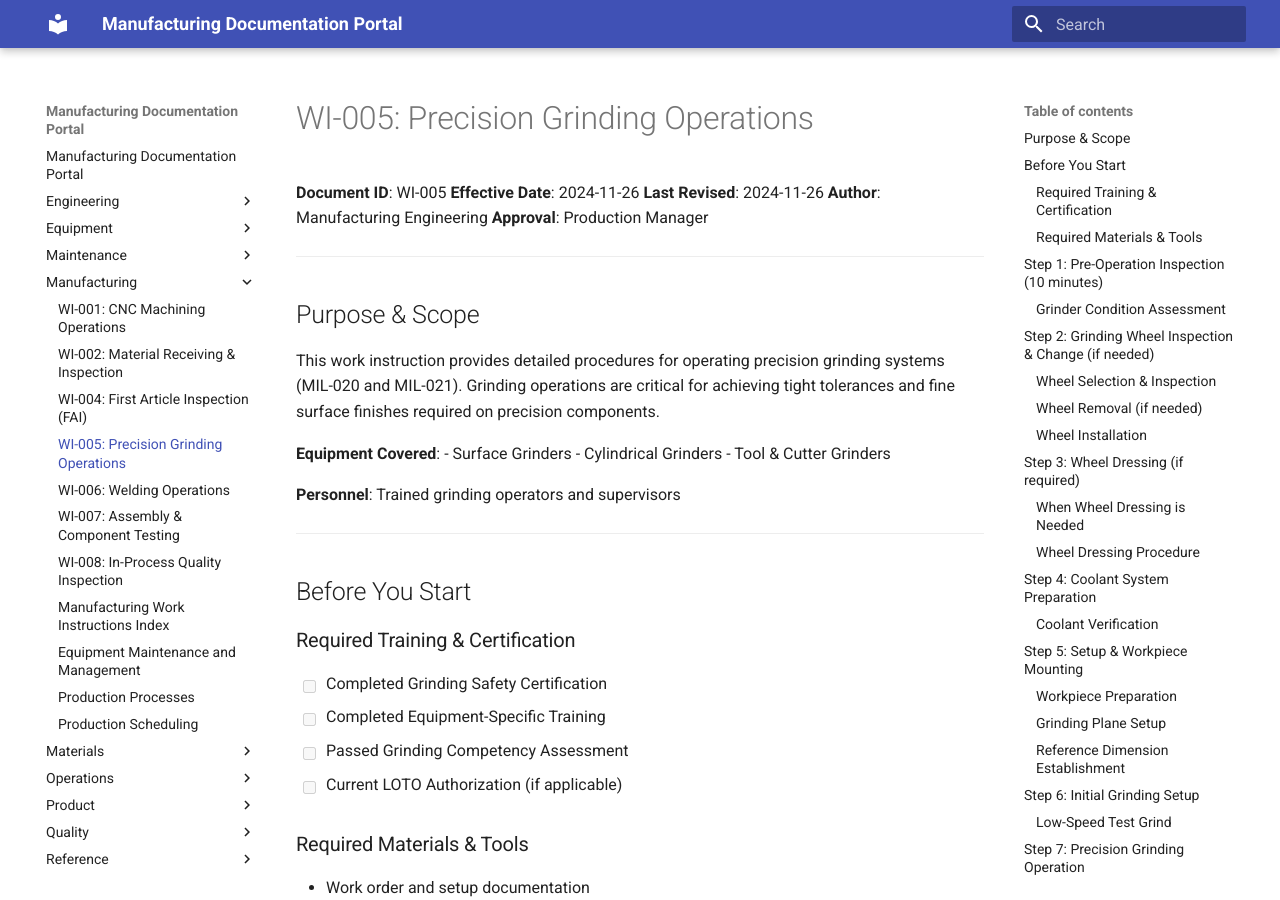
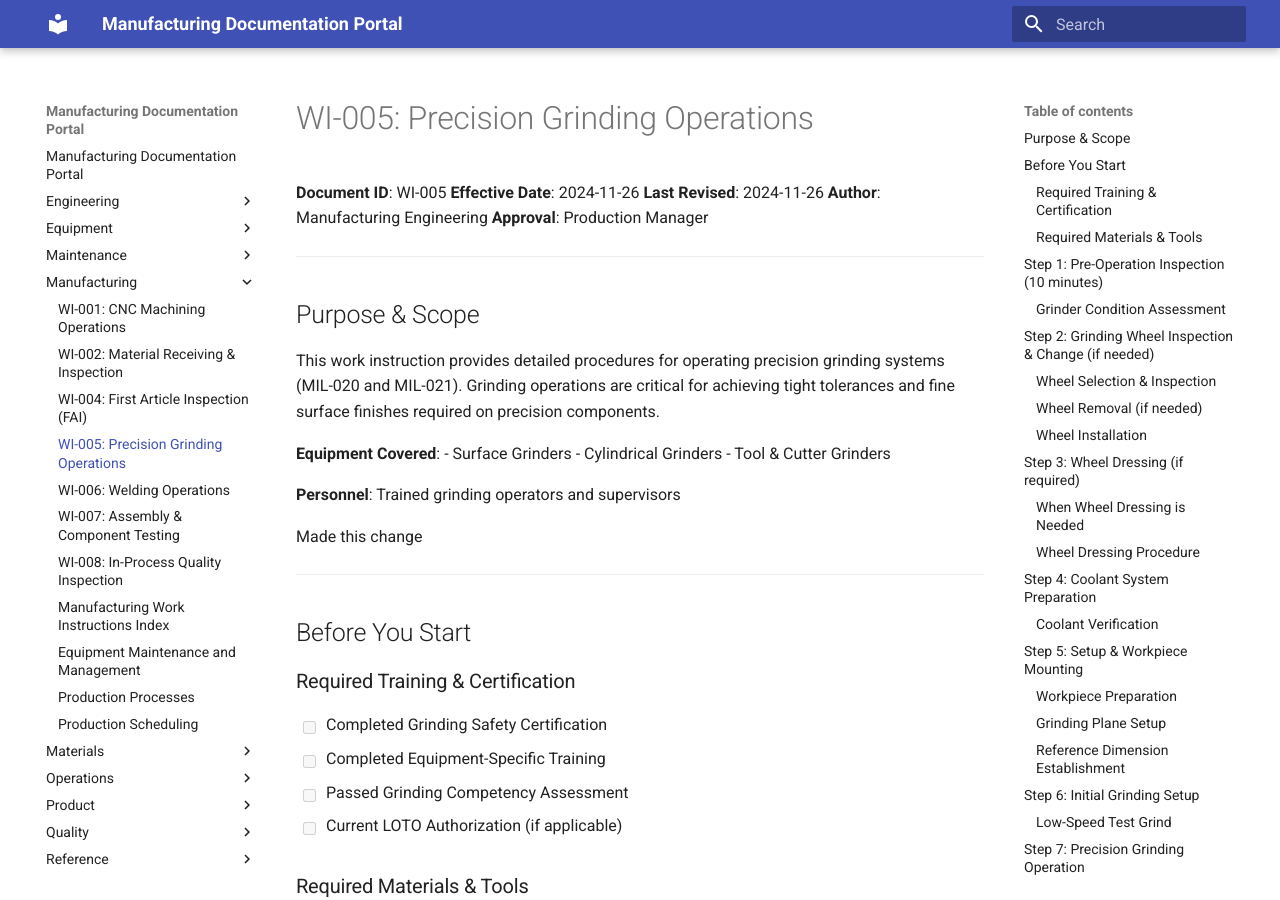
Before and after one commit to xorbh/aapl-docs, an MkDocs documentation site: the page built from docs/manufacturing/WI-005-Grinding-Operations.md, in a window 1280 px wide and 900 px high. Built offline with MkDocs 1.6.1 and Material for MkDocs 9.7.7, drawn with Linux system fonts in a browser that asks for light colours.

Commit message:
Update WI-005-Grinding-Operations.md

```diff
--- a/docs/manufacturing/WI-005-Grinding-Operations.md
+++ b/docs/manufacturing/WI-005-Grinding-Operations.md
@@ -18,6 +18,8 @@ This work instruction provides detailed procedures for operating precision grind
 - Tool & Cutter Grinders
 
 **Personnel**: Trained grinding operators and supervisors
+
+Made this change
 
 ---
 
```
